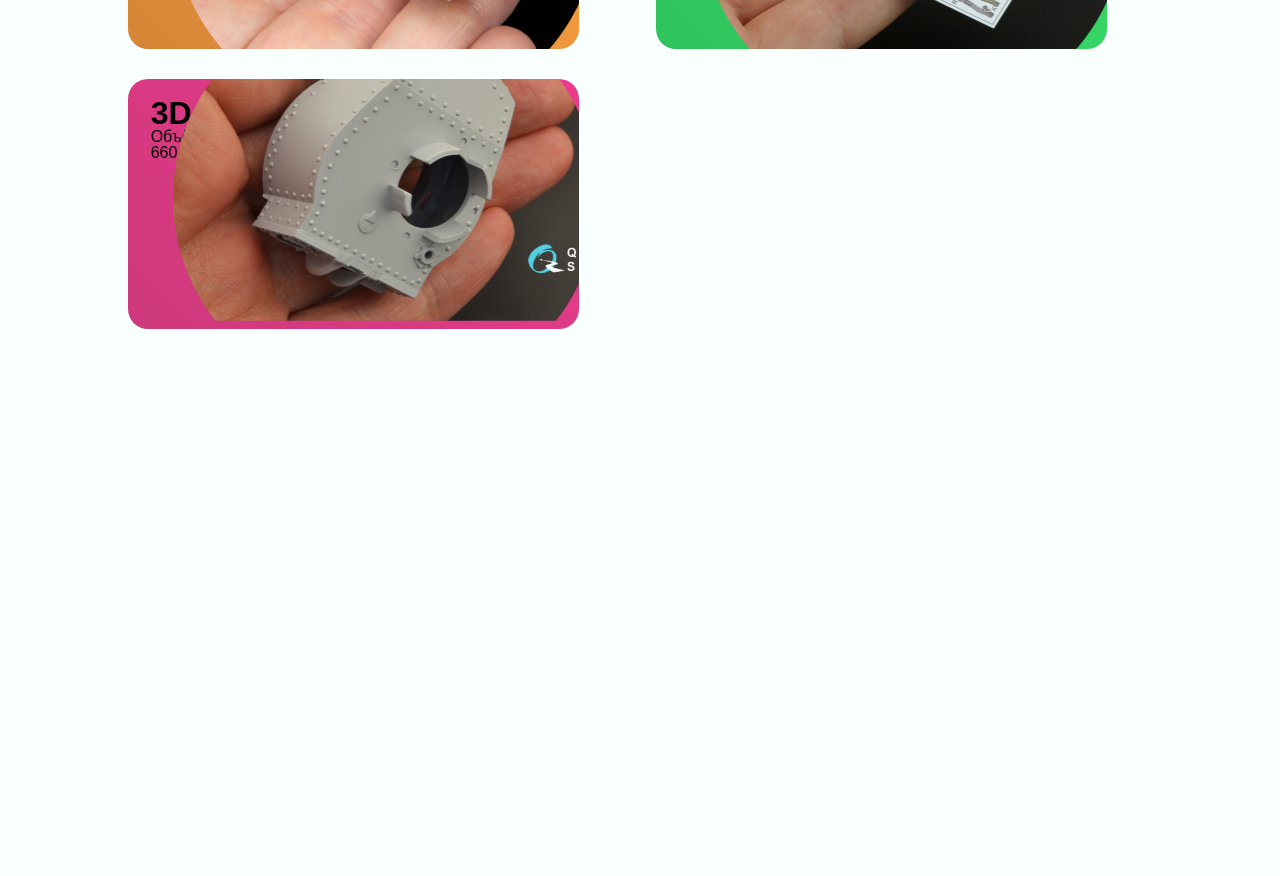
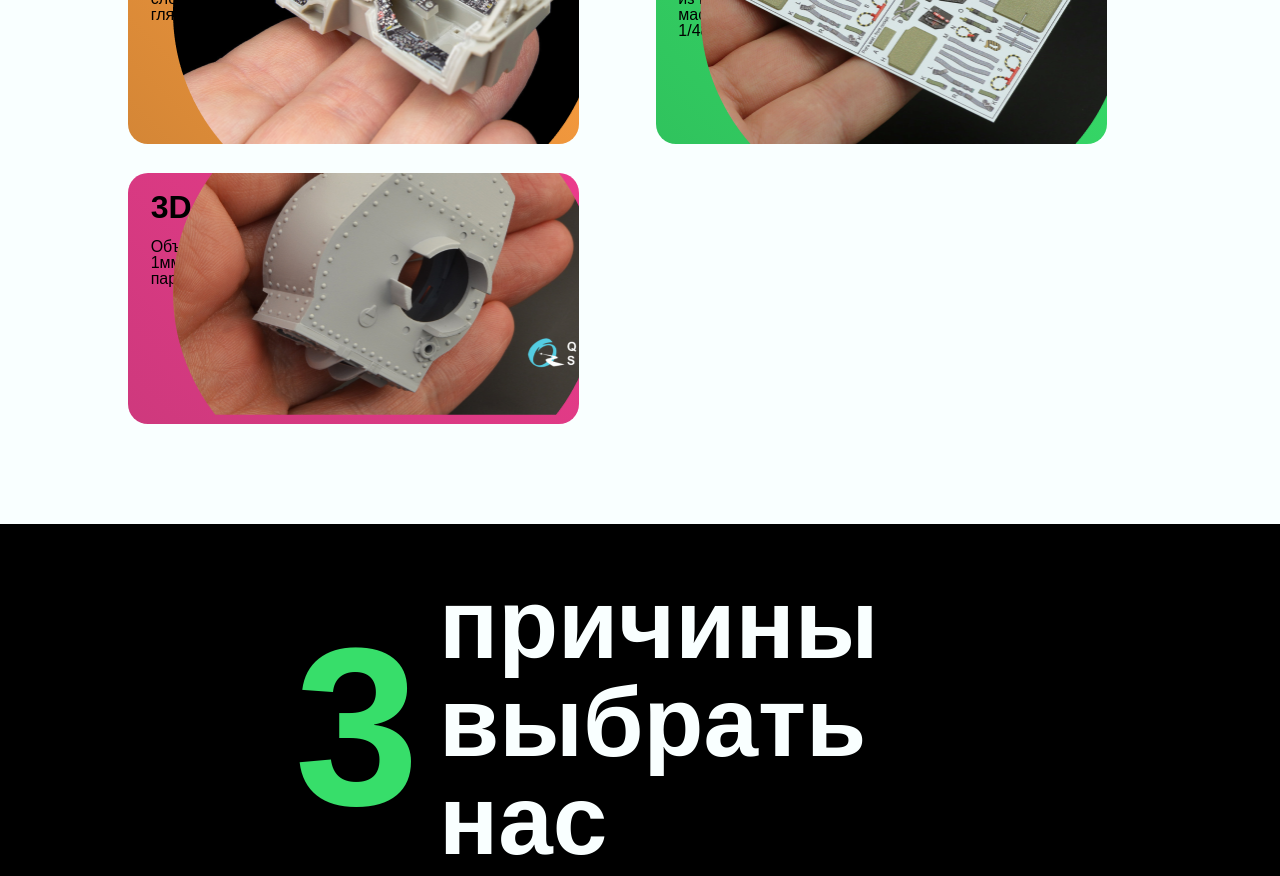
Before and after one commit to loooltooot/system-tech, a Next.js app: page / in a window 1280 px wide. Shown: the part 860-1736 px from the top of the page. Before the commit the page ends 1189 px from the top, so only its background shows below. Built offline with nearby package versions, Linux system fonts and the light colour scheme; a web font is replaced by a local one.

Commit message:
ci: cards done, working on beenfits

```diff
--- a/src/app/page.tsx
+++ b/src/app/page.tsx
@@ -1,3 +1,4 @@
+import { BenefitsSection } from "@/components/benefits-section/benefitsSection";
 import { ProductsSection } from "@/components/products-section/productsSection";
 import WelcomeSection from "@/components/welcome-section/welcomeSection";
 
@@ -6,6 +7,7 @@ export default function Home() {
     <>
       <WelcomeSection />
       <ProductsSection />
+      <BenefitsSection />
     </>
   )
 }
--- /dev/null
+++ b/src/components/benefits-section/benefitsSection.module.scss
@@ -0,0 +1,35 @@
+.benefits {
+    margin-top: 7.81vw;
+    background-color: var(--black-bg-color);
+    display: flex;
+    flex-direction: column;
+    align-items: center;
+    padding-inline: var(--base-inline-padding);
+    padding-top: 4vw;
+
+    * {
+        color: var(--white-bg-color);
+    }
+
+    span {
+        display: block;
+        font-weight: 700;
+    }
+
+    .bigNum {
+        font-size: 14em;
+        color: var(--green-color);
+
+        &+span {
+            font-size: var(--xl-font-size);
+            max-width: 42.71vw;
+            margin-bottom: .52vw;
+        }
+    }
+
+    .heroHeader {
+        display: flex;
+        align-items: center;
+        column-gap: 1.56vw;
+    }
+}
--- /dev/null
+++ b/src/components/benefits-section/benefitsSection.tsx
@@ -0,0 +1,15 @@
+import styles from './benefitsSection.module.scss'
+
+export function BenefitsSection() {
+    return (
+        <section className={styles.benefits}>
+            <header>
+                <h2 style={{ opacity: "0", position: "absolute", zIndex: "-1" }}>3 причины выбрать нас</h2>
+                <div className={styles.heroHeader}>
+                    <span className={styles.bigNum}>3</span>
+                    <span>причины выбрать нас</span>
+                </div>
+            </header>
+        </section>
+    )
+}
--- a/src/components/header/header.module.scss
+++ b/src/components/header/header.module.scss
@@ -10,7 +10,7 @@
     width: 100%;
     box-sizing: border-box;
     padding-inline: var(--s-inline-padding);
-    background-color: rgba(v.$black-bg-color, .7);
+    background-color: rgba(v.$black-bg-color, .9);
     backdrop-filter: blur(10px);
     padding-top: 1vw;
     padding-bottom: 1vw;
--- a/src/components/products-section/__product-card/productCard.module.scss
+++ b/src/components/products-section/__product-card/productCard.module.scss
@@ -8,10 +8,22 @@
     height: 19.58vw;
     padding: 1.41vw 1.77vw;
     position: relative;
+    transition: border-radius .3s ease, box-shadow .3s ease;
+    cursor: pointer;
+
+    &:hover {
+        border-radius: 1vw;
+        box-shadow: 0 1vw 1vw -0.31vw rgba($color: #000000, $alpha: .1);
+    }
 
     .img {
         position: absolute;
         right: -1.51vw;
         bottom: -5.73vw;
     }
+
+    p {
+        max-width: 13.54vw;
+        margin-top: 1.25vw;
+    }
 }
--- a/src/components/products-section/productsSection.module.scss
+++ b/src/components/products-section/productsSection.module.scss
@@ -1,5 +1,6 @@
 .section {
     padding-inline: var(--base-inline-padding);
+    margin-top: 5.21vw;
 }
 
 .productsList {
@@ -8,3 +9,7 @@
     column-gap: 2.45vw;
     row-gap: 2.29vw;
 }
+
+.headerWrapper {
+    margin-bottom: 2.19vw;
+}
--- a/src/components/products-section/productsSection.tsx
+++ b/src/components/products-section/productsSection.tsx
@@ -26,7 +26,9 @@ const productCards: iProductCard[] = [
 export function ProductsSection() {
     return (
         <section id='products' className={styles.section}>
-            <SectionHeader title='делаем качественно' subtitle='quality' />
+            <div className={styles.headerWrapper}>
+                <SectionHeader title='делаем качественно' subtitle='quality' />
+            </div>
             <ul className={styles.productsList}>
                 {productCards.map((product, index) => (
                     <ProductCard key={index} title={product.title} description={product.description} img={product.img} bg={product.bg} />
```
Also changed, not shown: src/components/benefits-section/__benefits-selector/benefitsSelector.tsx (added, +17 -0 lines), src/components/benefits-section/__benefits-selector/benefitsSelector.module.scss (added).
